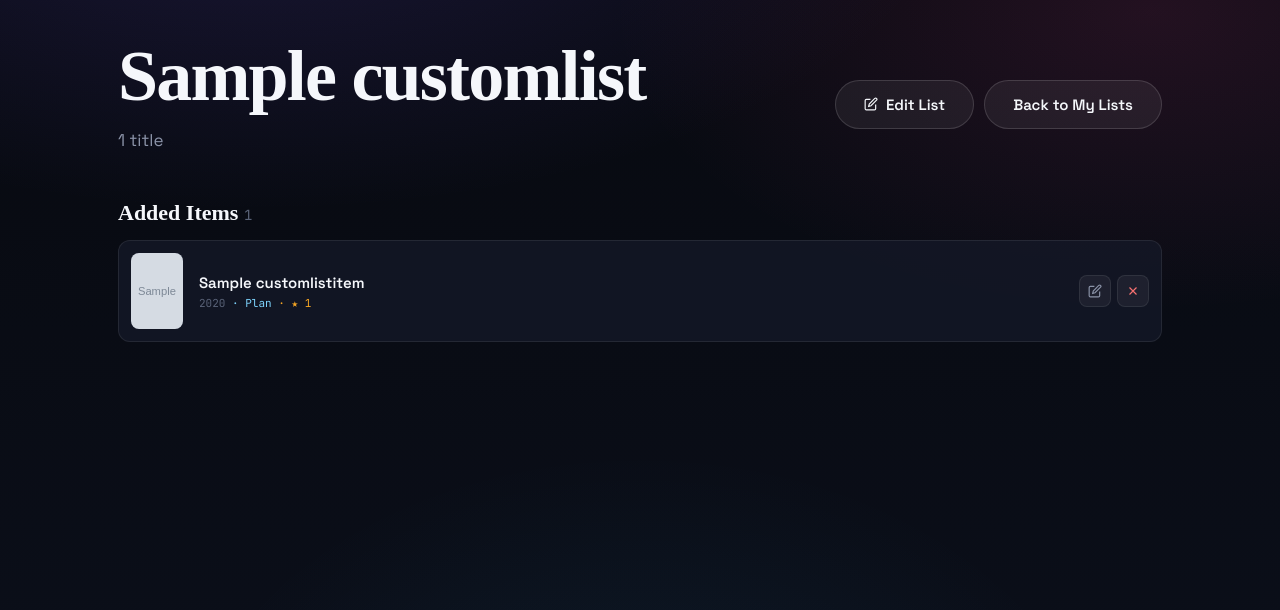
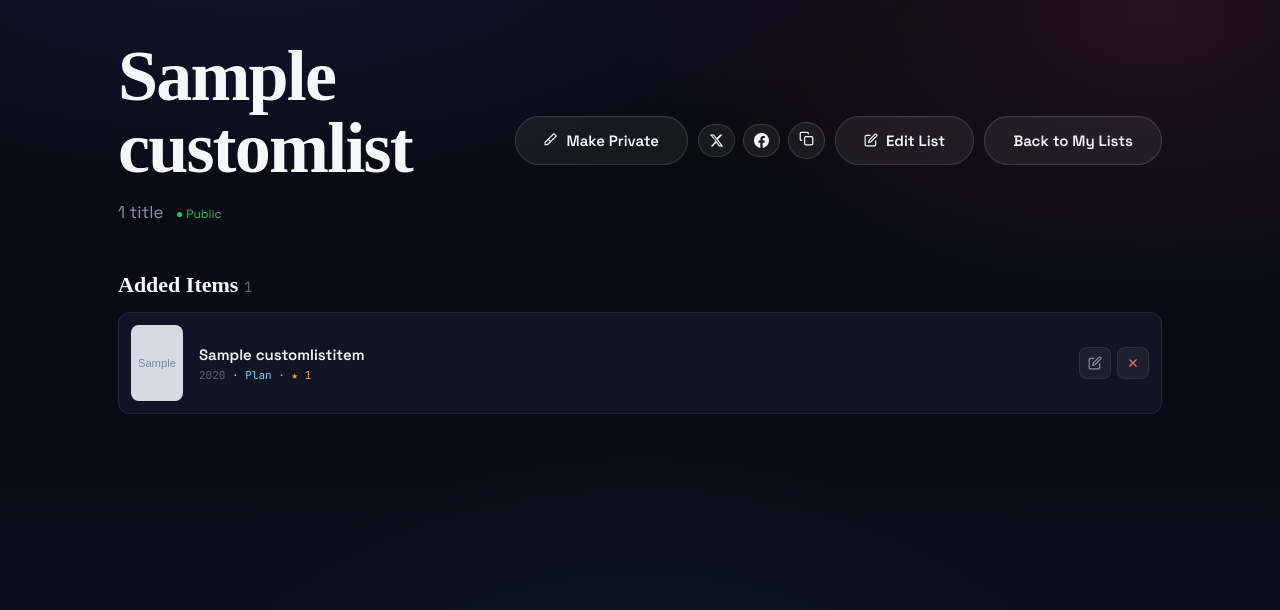
Before and after one commit to vpliasetskyi/f-p-django, a Django app: page /lists/custom/1/ in a window 1280 px wide. Shown: the part 69-679 px from the top of the page. Run offline with Django 5.2, Linux system fonts and the light colour scheme; a user stored in the database is signed in; tables that the repository leaves empty hold one stand-in row (values such as "Sample post"); grey boxes marked "Sample" are stand-in pictures; some libraries are stand-ins or nearby versions; some web fonts are replaced.

Commit message:
Added PublicCustomListView and CustomListTogglePublicView  added trailer feature

```diff
--- a/apps/content/tmdb.py
+++ b/apps/content/tmdb.py
@@ -125,6 +125,24 @@ def discover_media(media_type='movie', year=None, country=None, genre_id=None, m
         return []
 
 
+def get_videos(tmdb_id, content_type='movie'):
+    if not TMDB_API_KEY:
+        return None
+    url = f"{TMDB_BASE_URL}/{content_type}/{tmdb_id}/videos"
+    params = {'api_key': TMDB_API_KEY, 'language': 'en-US'}
+    try:
+        response = httpx.get(url, params=params, timeout=5.0)
+        response.raise_for_status()
+        results = response.json().get('results', [])
+        for video in results:
+            if video.get('site') == 'YouTube' and video.get('type') == 'Trailer':
+                return video.get('key')
+        return None
+    except Exception as e:
+        logger.error(f"Error fetching videos: {e}")
+        return None
+
+
 def get_details(tmdb_id, content_type='movie'):
     if not TMDB_API_KEY:
         logger.warning("TMDB API Key is not set.")
--- a/apps/content/views.py
+++ b/apps/content/views.py
@@ -154,6 +154,8 @@ class ContentDetailView(DetailView):
             context['director'] = ''
             context['cast'] = []
 
+        context['trailer_key'] = tmdb.get_videos(item.tmdb_id, item.contnt_type)
+
         if self.request.user.is_authenticated:
             from apps.lists.models import WatchItem
             context['watch_item'] = WatchItem.objects.filter(
--- a/apps/lists/models.py
+++ b/apps/lists/models.py
@@ -7,6 +7,7 @@ class CustomList(models.Model):
     user = models.ForeignKey(settings.AUTH_USER_MODEL, on_delete=models.CASCADE, related_name='custom_lists')
     name = models.CharField(max_length=255)
     description = models.TextField(blank=True)
+    is_public = models.BooleanField(default=False)
     items = models.ManyToManyField('content.ContentItem', through='CustomListItem', related_name='in_lists', blank=True)
     created_at = models.DateTimeField(auto_now_add=True)
     updated_at = models.DateTimeField(auto_now=True)
--- a/apps/lists/urls.py
+++ b/apps/lists/urls.py
@@ -15,6 +15,8 @@ urlpatterns = [
     path("custom/<int:pk>/add-item/", views.CustomListAddItemView.as_view(), name="custom_list_add_item"),
     path("custom/<int:pk>/remove-item/<int:item_pk>/", views.CustomListRemoveItemView.as_view(), name="custom_list_remove_item"),
     path("custom/<int:pk>/edit-item/<int:item_pk>/", views.CustomListItemEditView.as_view(), name="custom_list_item_edit"),
+    path("public/<int:pk>/", views.PublicCustomListView.as_view(), name="public_list"),
+    path("custom/<int:pk>/toggle-public/", views.CustomListTogglePublicView.as_view(), name="custom_list_toggle_public"),
     path("add-to-list/<int:content_id>/", views.AddToListView.as_view(), name="add_to_list"),
     path("default/<str:status>/", views.DefaultListDetailView.as_view(), name="default_list_detail"),
     path("default/<str:status>/edit-item/<int:item_pk>/", views.DefaultListItemEditView.as_view(), name="default_list_item_edit"),
--- a/apps/lists/views.py
+++ b/apps/lists/views.py
@@ -108,6 +108,7 @@ class CloneWatchListView(LoginRequiredMixin, View):
 
 class CustomListDetailView(LoginRequiredMixin, View):
     def get(self, request, pk):
+        from django.urls import reverse
         custom_list = get_object_or_404(CustomList, pk=pk, user=request.user)
         list_items = list(custom_list.list_items.select_related('content_item').all())
         watch_items_map = {
@@ -117,10 +118,14 @@ class CustomListDetailView(LoginRequiredMixin, View):
                 contnt_item__in=[li.content_item for li in list_items],
             )
         } if list_items else {}
+        public_url = request.build_absolute_uri(
+            reverse('lists:public_list', kwargs={'pk': custom_list.pk})
+        )
         return render(request, 'lists/custom_list_detail.html', {
             'custom_list': custom_list,
             'list_items': list_items,
             'watch_items_map': watch_items_map,
+            'public_url': public_url,
         })
 
 
@@ -398,6 +403,24 @@ class DefaultListRemoveItemView(LoginRequiredMixin, View):
         })
 
 
+class PublicCustomListView(View):
+    def get(self, request, pk):
+        custom_list = get_object_or_404(CustomList, pk=pk, is_public=True)
+        list_items = list(custom_list.list_items.select_related('content_item').all())
+        return render(request, 'lists/public_list_detail.html', {
+            'custom_list': custom_list,
+            'list_items': list_items,
+        })
+
+
+class CustomListTogglePublicView(LoginRequiredMixin, View):
+    def post(self, request, pk):
+        custom_list = get_object_or_404(CustomList, pk=pk, user=request.user)
+        custom_list.is_public = not custom_list.is_public
+        custom_list.save(update_fields=['is_public'])
+        return redirect('lists:custom_list_detail', pk=pk)
+
+
 class AddToListView(LoginRequiredMixin, View):
     def _get_content_item(self, tmdb_id):
         return get_object_or_404(ContentItem, tmdb_id=tmdb_id)
--- a/templates/lists/custom_list_detail.html
+++ b/templates/lists/custom_list_detail.html
@@ -10,9 +10,60 @@
   <div style="display:flex;align-items:center;gap:16px;flex-wrap:wrap;margin-bottom:32px">
     <div style="flex:1">
       <h1 class="cx-page-title" style="margin-bottom:4px">{{ custom_list.name }}</h1>
-      <p class="cx-page-sub">{{ list_items|length }} title{{ list_items|length|pluralize }}</p>
+      <p class="cx-page-sub">{{ list_items|length }} title{{ list_items|length|pluralize }}
+        {% if custom_list.is_public %}<span style="margin-left:8px;color:var(--accent-mint);font-size:12px">&#x25CF; Public</span>{% endif %}
+      </p>
     </div>
-    <div style="display:flex;gap:10px">
+    <div style="display:flex;gap:10px;flex-wrap:wrap">
+      {# ── Toggle public/private ──────────────────────── #}
+      <form method="post" action="{% url 'lists:custom_list_toggle_public' custom_list.pk %}">
+        {% csrf_token %}
+        {% if custom_list.is_public %}
+          <button type="submit" class="cx-btn cx-btn-secondary" title="Make this list private">
+            <svg width="14" height="14" viewBox="0 0 24 24" fill="none" stroke="currentColor" stroke-width="2"><path d="M17 1l4 4-9.5 9.5L7 11l10-10z"/><path d="M7 11l-5 5v4h4l5-5"/></svg>
+            Make Private
+          </button>
+        {% else %}
+          <button type="submit" class="cx-btn cx-btn-secondary" title="Make this list public so you can share it">
+            <svg width="14" height="14" viewBox="0 0 24 24" fill="none" stroke="currentColor" stroke-width="2"><circle cx="18" cy="5" r="3"/><circle cx="6" cy="12" r="3"/><circle cx="18" cy="19" r="3"/><line x1="8.59" y1="13.51" x2="15.42" y2="17.49"/><line x1="15.41" y1="6.51" x2="8.59" y2="10.49"/></svg>
+            Make Public
+          </button>
+        {% endif %}
+      </form>
+
+      {# ── Share buttons (only when public) ──────────── #}
+      {% if custom_list.is_public %}
+      <div x-data="{ copied: false }" style="display:flex;gap:8px;align-items:center">
+        {# Twitter/X #}
+        <a href="https://twitter.com/intent/tweet?text=Check+out+my+list+%22{{ custom_list.name|urlencode }}%22+on+Cinemix&url={{ public_url|urlencode }}"
+           target="_blank" rel="noopener"
+           class="cx-btn cx-btn-secondary"
+           title="Share on X / Twitter"
+           style="padding:8px 10px">
+          <svg width="15" height="15" viewBox="0 0 24 24" fill="currentColor"><path d="M18.244 2.25h3.308l-7.227 8.26 8.502 11.24H16.17l-4.714-6.231-5.401 6.231H2.746l7.73-8.835L1.254 2.25H8.08l4.264 5.633 5.9-5.633zm-1.161 17.52h1.833L7.084 4.126H5.117z"/></svg>
+        </a>
+        {# Facebook #}
+        <a href="https://www.facebook.com/sharer/sharer.php?u={{ public_url|urlencode }}"
+           target="_blank" rel="noopener"
+           class="cx-btn cx-btn-secondary"
+           title="Share on Facebook"
+           style="padding:8px 10px">
+          <svg width="15" height="15" viewBox="0 0 24 24" fill="currentColor"><path d="M24 12.073c0-6.627-5.373-12-12-12s-12 5.373-12 12c0 5.99 4.388 10.954 10.125 11.854v-8.385H7.078v-3.47h3.047V9.43c0-3.007 1.792-4.669 4.533-4.669 1.312 0 2.686.235 2.686.235v2.953H15.83c-1.491 0-1.956.925-1.956 1.874v2.25h3.328l-.532 3.47h-2.796v8.385C19.612 23.027 24 18.062 24 12.073z"/></svg>
+        </a>
+        {# Copy link #}
+        <button type="button"
+                class="cx-btn cx-btn-secondary"
+                title="Copy link"
+                style="padding:8px 10px"
+                @click="navigator.clipboard.writeText('{{ public_url }}').then(() => { copied = true; setTimeout(() => copied = false, 2000) })">
+          <span x-show="!copied">
+            <svg width="15" height="15" viewBox="0 0 24 24" fill="none" stroke="currentColor" stroke-width="2"><rect x="9" y="9" width="13" height="13" rx="2"/><path d="M5 15H4a2 2 0 01-2-2V4a2 2 0 012-2h9a2 2 0 012 2v1"/></svg>
+          </span>
+          <span x-show="copied" style="color:var(--accent-mint);font-size:12px">Copied!</span>
+        </button>
+      </div>
+      {% endif %}
+
       <a href="{% url 'lists:custom_list_update' custom_list.pk %}" class="cx-btn cx-btn-secondary">
         <svg width="14" height="14" viewBox="0 0 24 24" fill="none" stroke="currentColor" stroke-width="2"><path d="M11 4H4a2 2 0 00-2 2v14a2 2 0 002 2h14a2 2 0 002-2v-7"/><path d="M18.5 2.5a2.121 2.121 0 013 3L12 15l-4 1 1-4 9.5-9.5z"/></svg>
         Edit List
```
Also changed, not shown: templates/content/detail.html (+14 -0 lines), templates/lists/public_list_detail.html (added, +56 -0 lines), apps/lists/migrations/0004_customlist_is_public.py (added).
